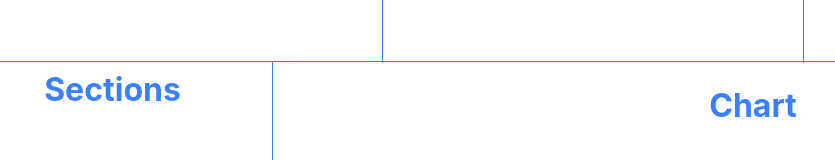
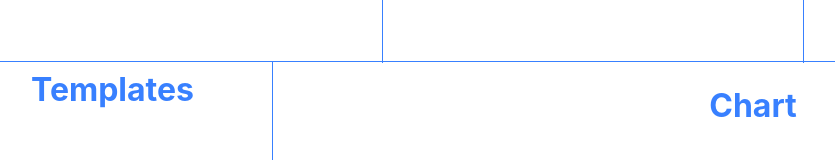
Before and after one commit to michaelcalvinwood/instant-charts, a React (Create React App) app: page / in a window 1280 px wide. Shown: the part 138-298 px from the top of the page, without its empty margins (47-882 px from the left). Built offline with nearby package versions, Linux system fonts and the light colour scheme.

Commit message:
refactored sections area as templates

```diff
--- a/src/App.js
+++ b/src/App.js
@@ -3,7 +3,7 @@ import './App.scss';
 import { useEffect, useRef, useState } from 'react';
 import Data from './Components/Data';
 import { merge, cloneDeep } from 'lodash';
-import Sections from './Components/Sections';
+import Templates from './Components/Templates';
 import Chart from './Components/Chart';
 
 
@@ -93,7 +93,7 @@ function App() {
   return (
     <div className="App">
       {selection === 'Data' && <Data option={option} updateOption={updateOption} />}
-      <Sections />
+      <Templates />
       <Chart option={option} updateOption={updateOption}/>
     </div>
   );
--- a/src/Components/Sections.jsx
+++ /dev/null
@@ -1,12 +0,0 @@
-import './Sections.scss';
-import React from 'react';
-
-function Sections() {
-  return (
-    <div className='sections'>
-        <h1 className="sections__heading">Sections</h1>
-    </div>
-  )
-}
-
-export default Sections
--- /dev/null
+++ b/src/Components/Templates.jsx
@@ -0,0 +1,12 @@
+import './Templates.scss';
+import React from 'react';
+
+function Templates() {
+  return (
+    <div className='templates'>
+        <h1 className="templates__heading">Templates</h1>
+    </div>
+  )
+}
+
+export default Templates
--- a/src/Components/Sections.scss
+++ b/src/Components/Templates.scss
@@ -1,4 +1,4 @@
-.sections {
+.templates {
     height: 75vh;
     position: fixed;
     top: 25vh;
```
